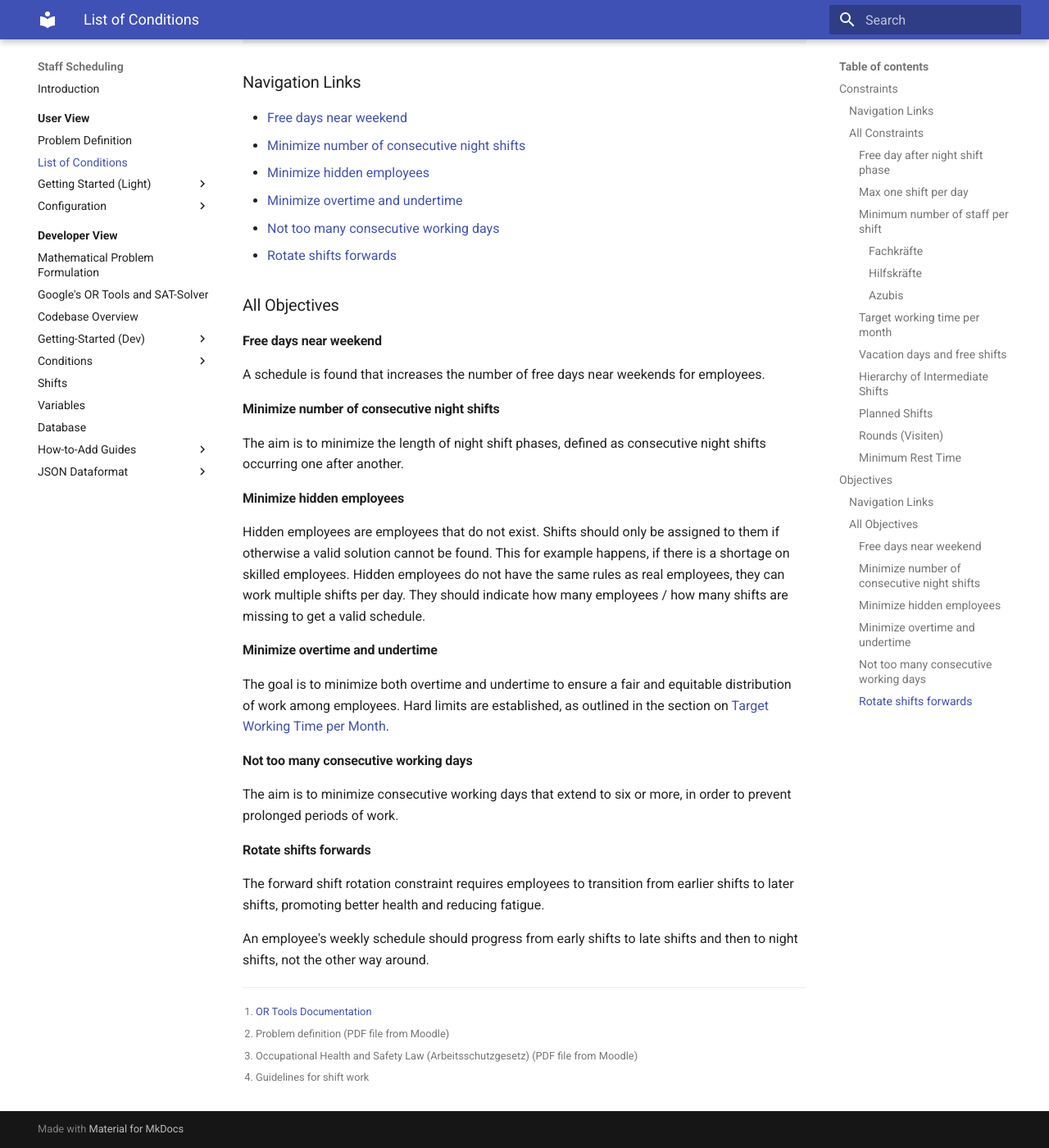
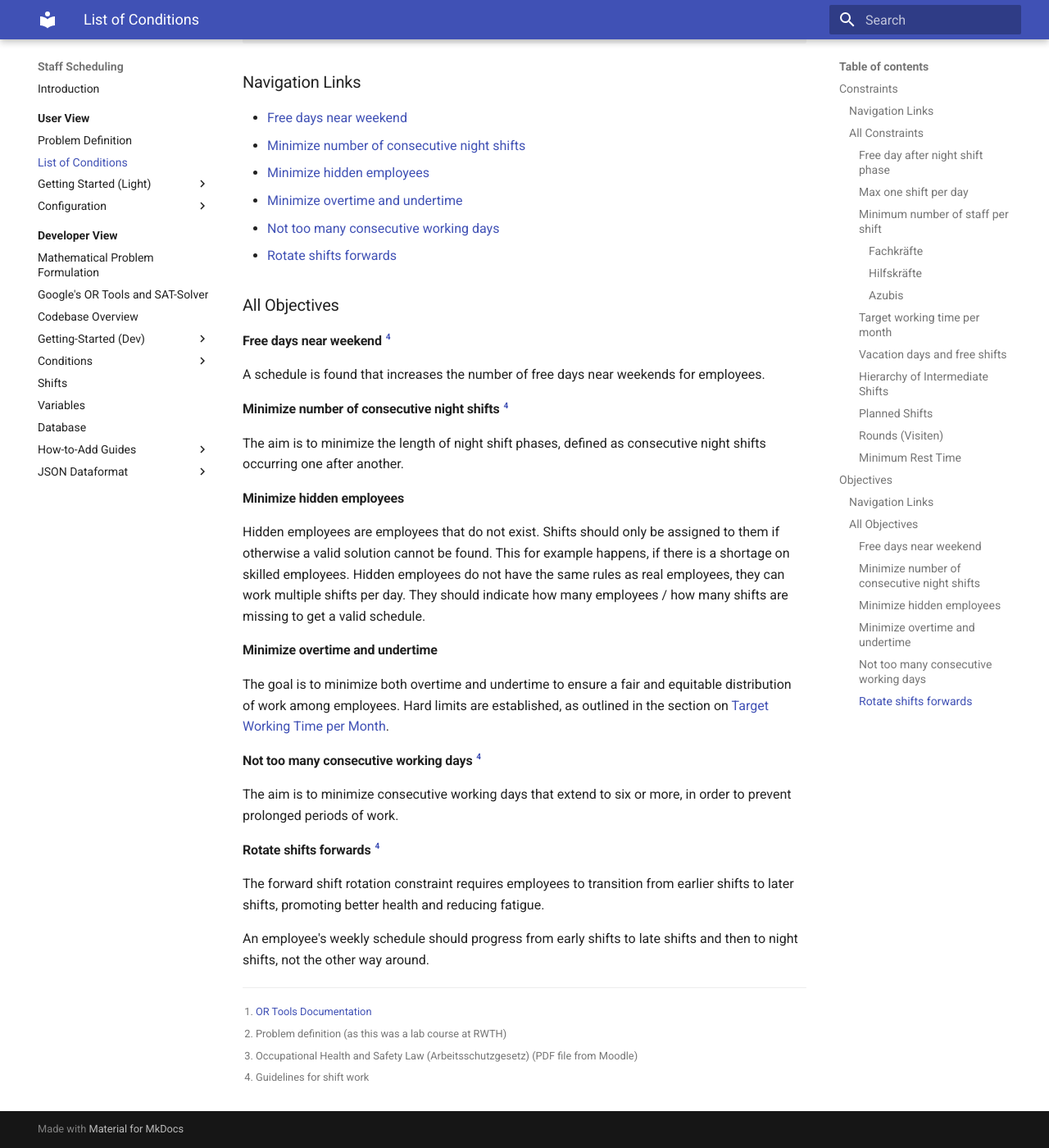
Before and after one commit to CombiRWTH/StaffScheduling, an MkDocs documentation site: the page built from docs/user-view/list-of-conditions.md, in a window 1280 px wide and 1400 px high, scrolled down 3422 px. Shown: the whole window at 82% size. Built offline with MkDocs 1.6.1 and Material for MkDocs 9.7.7, drawn with Linux system fonts in a browser that asks for light colours; some of the changed lines change nothing that is shown.

Commit message:
added sources to list-of-constraints.md

````diff
--- a/docs/user-view/list-of-conditions.md
+++ b/docs/user-view/list-of-conditions.md
@@ -76,7 +76,7 @@ Vacation days must remain free, and the day before a vacation day no night shift
 # --8<-- [end:vacation-days-and-free-shifts]
 
 
-### Hierarchy of Intermediate Shifts
+### Hierarchy of Intermediate Shifts [^2]
 # --8<-- [start:hierarchy-of-intermediate-shifts]
 Intermediate shifts are assigned once the minimum staffing requirement is met and sufficient personnel resources are available. The assignment of these shifts follows a specific pattern: we prioritize one shift per day for each weekday, followed by weekend shifts. After that, we aim to assign two shifts on weekdays, and then again on weekends.
 
@@ -84,21 +84,21 @@ In cases where two or more intermediate shifts are scheduled in a single day, th
 # --8<-- [end:hierarchy-of-intermediate-shifts]
 
 
-### Planned Shifts
+### Planned Shifts [^2]
 # --8<-- [start:planned-shifts]
 Planned shifts are shifts that are already assigned in TimeOffice. All planned shifts are hard constraints, meaning they are automatically assigned and there will be not solution without those.
 An example would be the special shift (Z60), which can be assigned to an employee each Thursday in TimeOffice and then also be assigned in our application.
 # --8<-- [end:planned-shifts]
 
 
-### Rounds (Visiten)
+### Rounds (Visiten) [^2]
 # --8<-- [start:rounds]
 In the early shift, at least one employee must conduct a round.
 Employees need to have a proper qualification to conduct a round.
 Therefore, at least one qualified employee needs to be assigned to an early shift on workdays.
 # --8<-- [end:rounds]
 
-### Minimum Rest Time
+### Minimum Rest Time [^3]
 # --8<-- [start:min-rest-time]
 According to Occupational Health and Safety Law (Arbeitsschutzgesetz) the minimum rest time for normal employees need to be at least 11 hours. In hospitals there can be exception to this rule.
 We did not implement a solution that can vary the minimum rest time, but we just do not allow an early shift following a late shift, because then the rest time would only be 9 hours.
@@ -132,10 +132,10 @@ objectives = [
 
 ## All Objectives
 
-### Free days near weekend
+### Free days near weekend [^4]
 A schedule is found that increases the number of free days near weekends for employees.
 
-### Minimize number of consecutive night shifts
+### Minimize number of consecutive night shifts [^4]
 The aim is to minimize the length of night shift phases, defined as consecutive night shifts occurring one after another.
 
 ### Minimize hidden employees
@@ -149,82 +149,17 @@ to get a valid schedule.
 ### Minimize overtime and undertime
 The goal is to minimize both overtime and undertime to ensure a fair and equitable distribution of work among employees. Hard limits are established, as outlined in the section on [Target Working Time per Month](#target-working-time-per-month).
 
-### Not too many consecutive working days
+### Not too many consecutive working days [^4]
 The aim is to minimize consecutive working days that extend to six or more, in order to prevent prolonged periods of work.
 
 
-### Rotate shifts forwards
+### Rotate shifts forwards [^4]
 The forward shift rotation constraint requires employees to transition from earlier shifts to later shifts, promoting better health and reducing fatigue.
 
 An employee's weekly schedule should progress from early shifts to late shifts and then to night shifts, not the other way around.
 
 
-<!--
-
-## All Constraints
-
-### Minimal Number of Staff (1)
-
-1. Mo - Fr an additional "Zwischendienst" (T75)
-2. "Zwischendienst" on the weekends
-3. If there are enough people, Mo - Fr no "Zwischendienst" but one addtional staff member to the first and second shift
-
-
-### Weekend Rhythm (Kickoff Meeting)
-Some kind of regularity for the free weekends
-
-### No Late to Early Shifts (from Rest Time (2) (§5 (1,2)))
-This is the essence of the "Rest Time Constraint" below adjusted to our case.
-No Late to Early Shifts means that it is not allowed that an early shift follows a late shift, because then the rest time would not be long enough.
-
-### At least 15 Sundays free per year (2) (§11 (1))
-That is a compensation for the work on sundays and holidays
-
-### Replacement day when working on Sunday/Holiday (2) (§11 (2))
-- Work on Sunday: Free compensation day in the next two weeks
-- Work on a Holiday: Free compensation day in the next 8 weeks
-
-
-### More free days for people with many night shifts (3.4)
-### !!! This constraint may lead to the case that the night shift worker has too much free days, we need to add more constraint to adjust it
-This constraint is feasible for our project, we achieve it by the following way:
-1. Calculate the night shift times for each worker and denote it as "num_night_shifts" in the model
-2. Calculate the free days for each worker and denote it as "num_rest_days" in the model
-3. Calculate "surplus" using the following code
-```python
-model.Add(surplus == num_rest_days - num_night_shifts)
-```
-4. Add the constraint to maximaize the surplus to ensure night shift worker has more free days
-
-
-### Rest Time (2) (§5 (1,2))
-11 hours of rest time between shift. There is an exception for employees in the hospital: there it could only be 10 hours, if this is balanced during the current month by one rest time with 12 hours.
-For us it is easier to check if there are always two empty shifts between two working shifts. This is automatically the case for almost all cases, by restricting the employees to only have one shift per day. There are three cases where this "one-per-day" restriction does not cover the "Rest Time" Condition:
-
-- Night to Early: Less than 11 hours, but covered by the "24h rest time after night shift"
-- Night to Late: Less than 11 hours, but covered by the "24h rest time after night shift"
-- Late to Early: Here we only have 9 hours of rest time. **That is why we must not allow this combination!**
-
-### Rest Time On Call Duty (2) (§5 (3)) (?)
-On Call Duty is someone who is resting at that shift, but we mark him as "On Call Duty", which means he needs to work only if there is an emergency, and the lost rest time will be compensated later.
-
-1. We need another parameter - "lost rest time" for the worker, to calculate the rest time to be compensated.
-2. The working hours during the "On Call Duty" can't be longer than 5.5 hours, since the rest time for a hospital worker is a maximum of 11 hours.
-**Do we have "On Call Duty"?**
-
-### Not to long shifts (3.9)
-This constraint means: Die Massierung von Arbeitstagen oder Arbeitszeiten auf einen Tag sollte begrenzt sein.
-
-The way we achieve it is to create a window to watch if every worker consecutive works in 5 days, then we punish the situation that worker consevutive works.
-When in the window of 5 days, the worker consecutive works, we set the overwork to 1, and we try to minimize the value of overwork
-```python
-window = [work[(n, d + i)] for i in range(MAX_CONSECUTIVE_WORK_DAYS + 1)]
-model.Add(sum(window) == MAX_CONSECUTIVE_WORK_DAYS + 1).OnlyEnforceIf(overwork)
-model.Add(sum(window) != MAX_CONSECUTIVE_WORK_DAYS + 1).OnlyEnforceIf(overwork.Not())
-```
-
-Essentially that means that longs shifts (12h plus) should be restricted. -->
 [^1]: [OR Tools Documentation](https://developers.google.com/optimization/reference/python/sat/python/cp_model#cp_model.CpModel)
-[^2]: Problem definition (PDF file from Moodle)
+[^2]: Problem definition (as this was a lab course at RWTH)
 [^3]: Occupational Health and Safety Law (Arbeitsschutzgesetz) (PDF file from Moodle)
 [^4]: Guidelines for shift work
````
